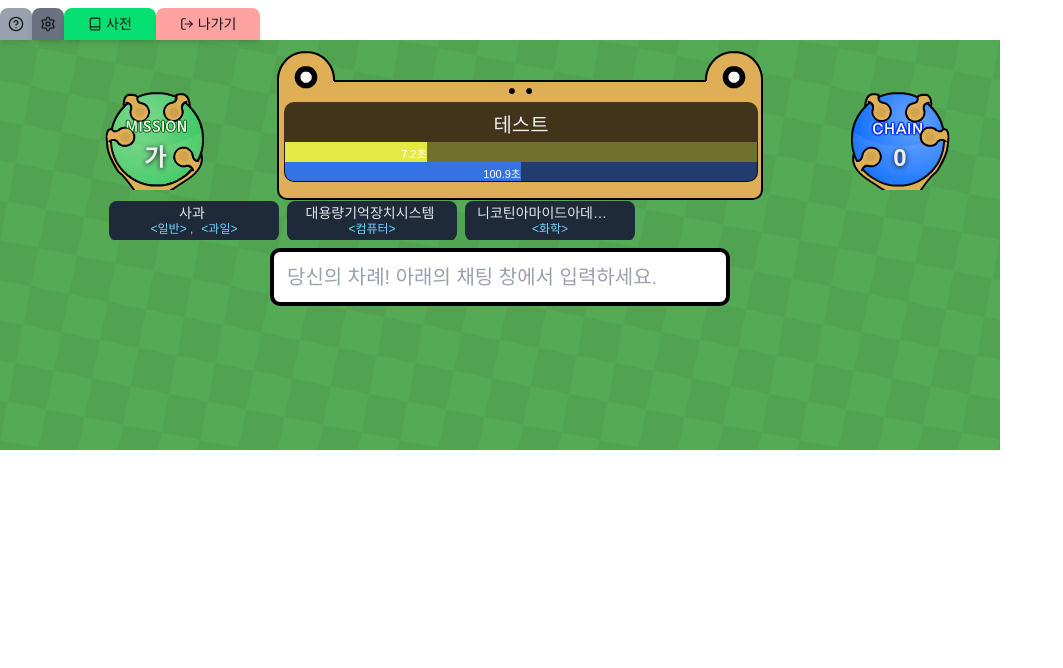
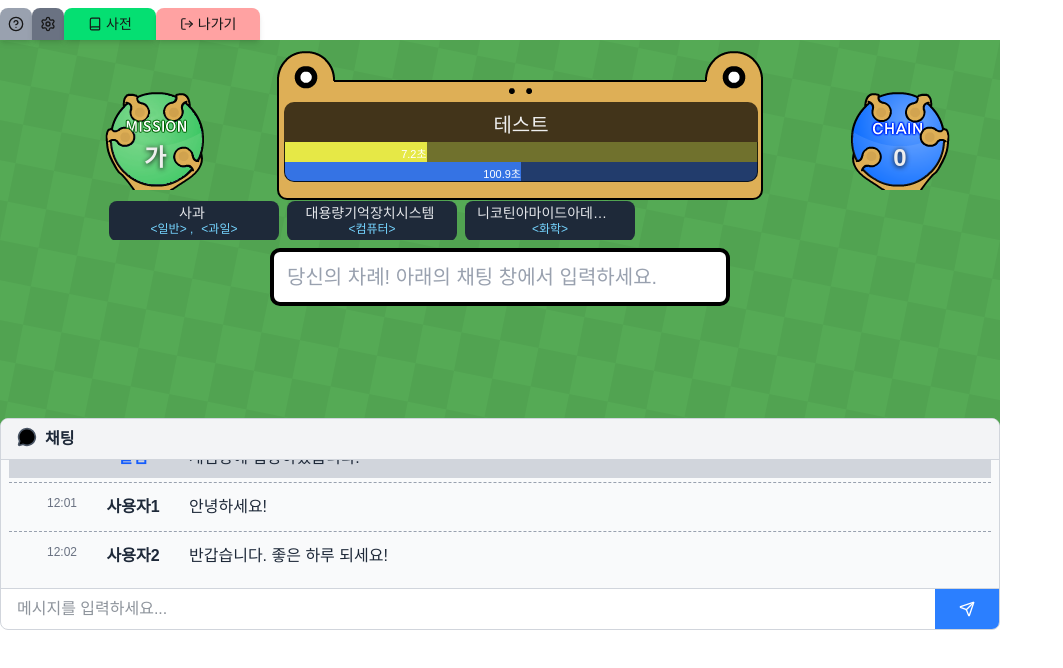
Before and after one commit to hafskjfha/kkutu-react, a Next.js app: page /game in a window 1280 px wide. Shown: the top 668 px of the page, without its empty margins (0-1063 px from the left). Built offline with nearby package versions, Linux system fonts and the light colour scheme.

Commit message:
인게임 만들기 ? - 채팅 부분 구현

```diff
--- /dev/null
+++ b/app/components/KkutuChat.tsx
@@ -0,0 +1,136 @@
+import React, { useState, useRef, useEffect } from 'react';
+import { Send, MessageCircle } from 'lucide-react';
+
+interface ChatMessage {
+  id: number;
+  username: string;
+  message: string;
+  timestamp: string;
+  isNotice?: boolean;
+}
+
+const KkutuChat: React.FC = () => {
+  const [messages, setMessages] = useState<ChatMessage[]>([
+    {
+      id: 1,
+      username: '알림',
+      message: '게임방에 입장하셨습니다.',
+      timestamp: '12:00',
+      isNotice: true
+    },
+    {
+      id: 2,
+      username: '사용자1',
+      message: '안녕하세요!',
+      timestamp: '12:01'
+    },
+    {
+      id: 3,
+      username: '사용자2',
+      message: '반갑습니다. 좋은 하루 되세요!',
+      timestamp: '12:02'
+    }
+  ]);
+
+  const [inputMessage, setInputMessage] = useState('');
+  const chatRef = useRef<HTMLDivElement>(null);
+
+  const handleSendMessage = () => {
+    if (inputMessage.trim()) {
+      const newMessage: ChatMessage = {
+        id: messages.length + 1,
+        username: '나',
+        message: inputMessage,
+        timestamp: new Date().toLocaleTimeString('ko-KR', {
+          hour: '2-digit',
+          minute: '2-digit'
+        })
+      };
+
+      setMessages([...messages, newMessage]);
+      setInputMessage('');
+    }
+  };
+
+  const handleKeyPress = (e: React.KeyboardEvent) => {
+    if (e.key === 'Enter') {
+      handleSendMessage();
+    }
+  };
+
+  useEffect(() => {
+    if (chatRef.current) {
+      chatRef.current.scrollTop = chatRef.current.scrollHeight;
+    }
+  }, [messages]);
+
+  return (
+    <div className="w-full max-w-[1000px] -mt-8 bg-white border border-gray-300 rounded-lg overflow-hidden">
+      {/* Chat Header */}
+      <div className="flex bg-gray-100 px-4 py-2 border-b border-gray-300">
+        <MessageCircle size={20} className="mr-2 text-gray-600" fill={"gray-100"} />
+        <h3 className="font-semibold text-gray-800">채팅</h3>
+      </div>
+
+      {/* Chat Messages Area */}
+      <div
+        ref={chatRef}
+        className="h-32 overflow-y-auto p-2 bg-gray-50"
+        id="Chat"
+      >
+        {messages.map((message, index) => (
+          <div key={message.id}>
+            {index > 0 && (
+              <hr className="border-0 border-b border-dashed border-gray-400 my-1" />
+            )}
+            <div className={`chat-item w-full overflow-hidden p-1 my-1 ${
+              message.isNotice ? 'bg-gray-300' : ''
+            }`}>
+              <div className="flex items-start gap-2">
+                {/* Timestamp */}
+                <div className="chat-stamp w-16 text-xs text-gray-500 text-right pt-1 flex-shrink-0">
+                  {message.timestamp}
+                </div>
+
+                {/* Username */}
+                <div className={`chat-head w-24 font-bold text-center cursor-pointer hover:bg-white px-2 py-1 rounded flex-shrink-0 ${
+                  message.isNotice ? 'text-blue-600' : 'text-gray-800'
+                }`}>
+                  {message.username}
+                </div>
+
+                {/* Message Body */}
+                <div className="chat-body flex-1 min-h-4 py-1 text-gray-800">
+                  {message.message}
+                </div>
+              </div>
+            </div>
+          </div>
+        ))}
+      </div>
+
+      {/* Input Area */}
+      <div className="flex border-t border-gray-300">
+        <input
+          type="text"
+          value={inputMessage}
+          onChange={(e) => setInputMessage(e.target.value)}
+          onKeyPress={handleKeyPress}
+          maxLength={200}
+          placeholder="메시지를 입력하세요..."
+          className="flex-1 px-4 py-2 border-0 focus:outline-none focus:ring-2 focus:ring-blue-500 rounded-none text-gray-800"
+          id="TalkX"
+        />
+        <button
+          onClick={handleSendMessage}
+          className="w-16 bg-blue-500 text-white hover:bg-blue-600 flex items-center justify-center transition-colors"
+          id="ChatBtn"
+        >
+          <Send size={16} />
+        </button>
+      </div>
+    </div>
+  );
+};
+
+export default KkutuChat;
--- a/app/game/Game.tsx
+++ b/app/game/Game.tsx
@@ -1,4 +1,5 @@
 "use client";
+import KkutuChat from "../components/KkutuChat";
 import KkutuMenu from "../components/KkutuMenu";
 import GameBox from "./GameBox";
 import GameHead from "./GameHead";
@@ -10,6 +11,7 @@ const Game = () => {
             <GameBox>
                 <GameHead />
             </GameBox>
+            <KkutuChat />
         </div>
     );
 };
```
